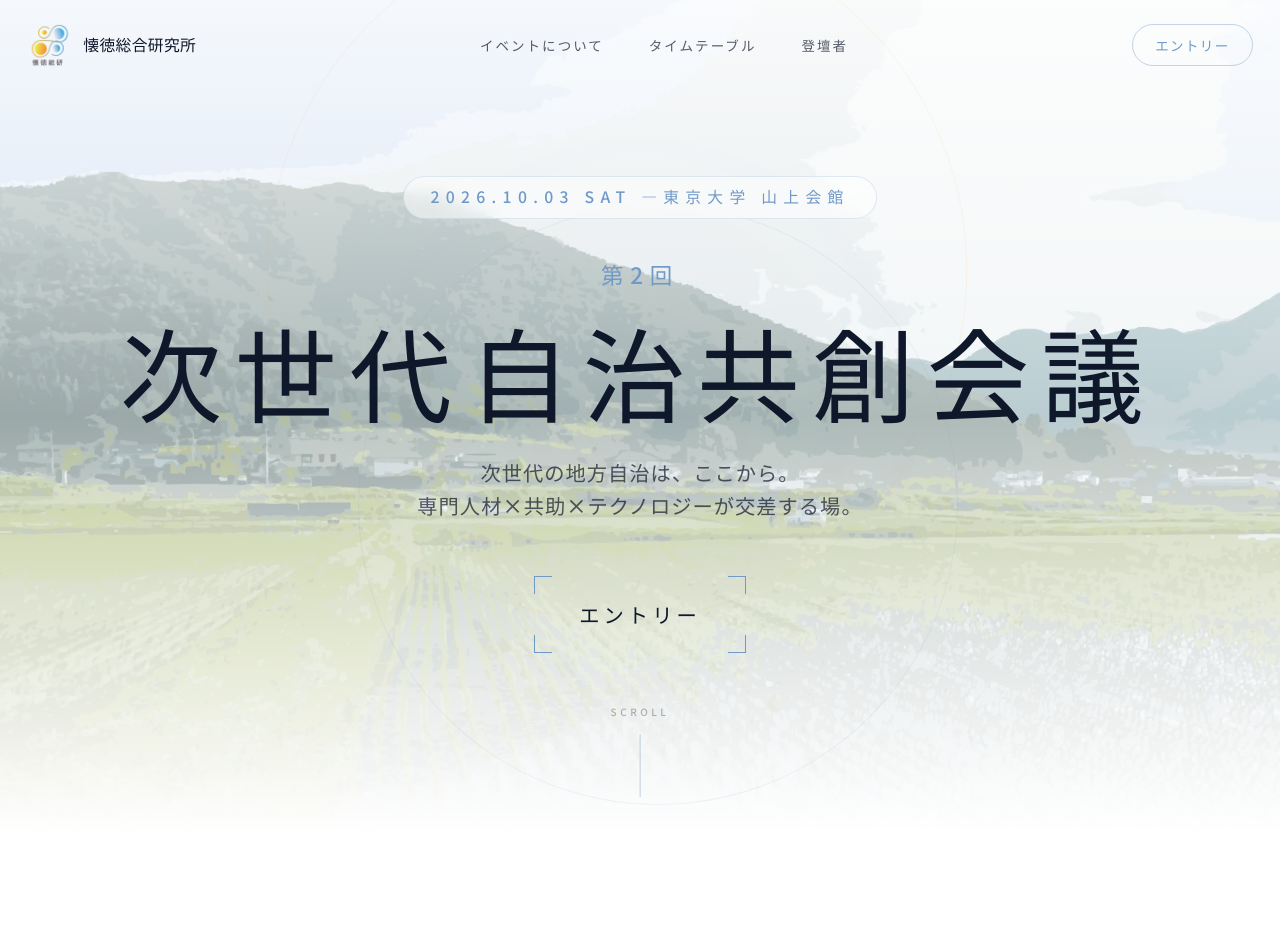
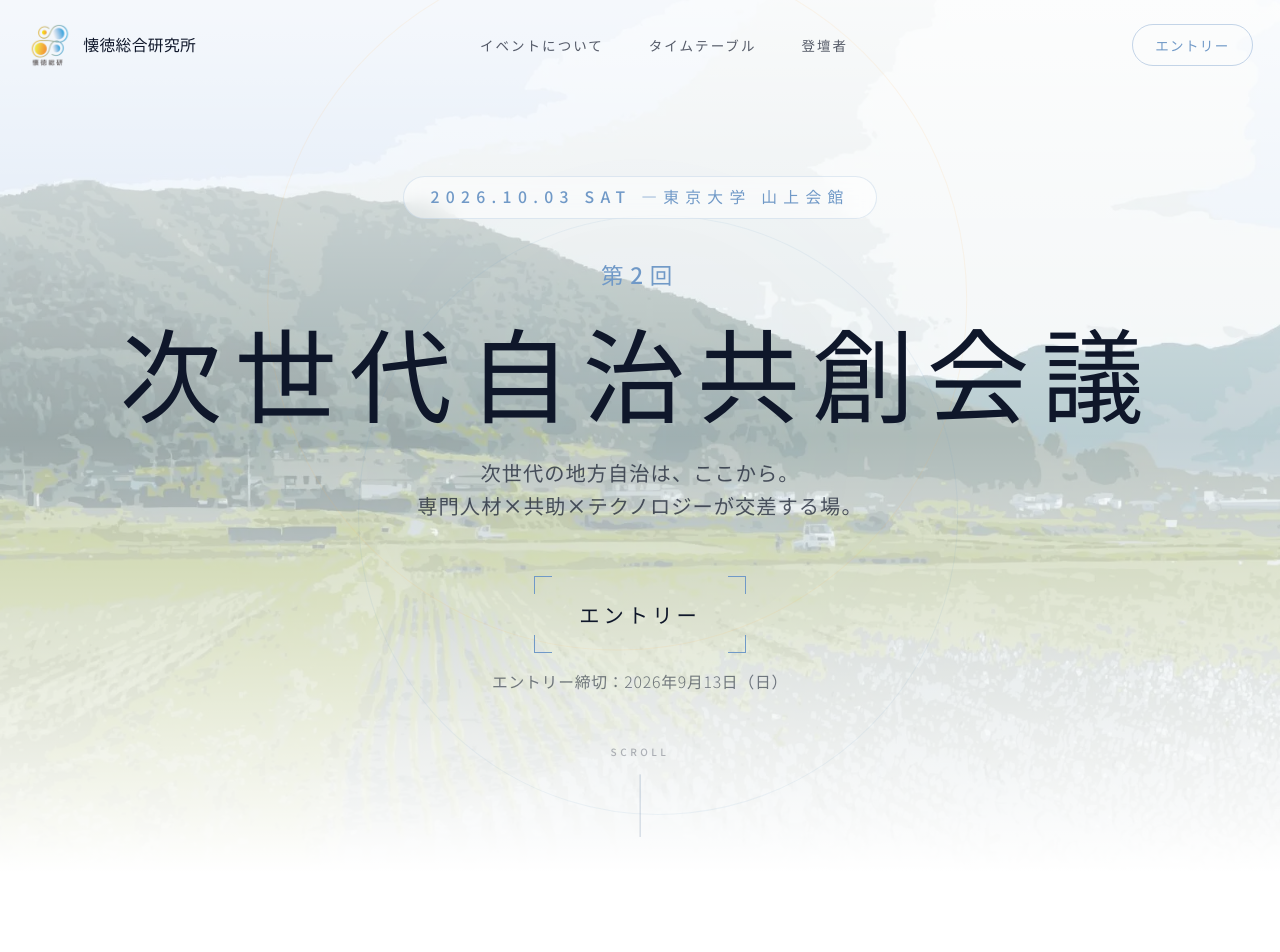
Before and after one commit to LaCall-Gagans-Studio/kaitoku-think-tank, a Next.js app: page / in a window 1280 px wide. Shown: the top 952 px of the page. Built offline with nearby package versions, Linux system fonts and the light colour scheme.

Commit message:
senjyu added

```diff
--- a/src/components/features/CTA.tsx
+++ b/src/components/features/CTA.tsx
@@ -40,8 +40,11 @@ export function CTA() {
           ともに考えていきませんか。
         </p>
 
-        <div className="z-10">
+        <div className="z-10 flex flex-col items-center">
           <CornerButton href={ENTRY_FORM_URL}>エントリー</CornerButton>
+          <p className="mt-4 text-xs sm:text-sm font-light tracking-wider text-text-primary/55">
+            エントリー締切：2026年9月13日（日）
+          </p>
         </div>
       </motion.div>
 
--- a/src/components/features/Hero.tsx
+++ b/src/components/features/Hero.tsx
@@ -100,8 +100,11 @@ export function Hero() {
         </motion.p>
 
         {/* CTA ボタン - 重なり防止のため下部に余白を確保 */}
-        <motion.div variants={itemVariants} className="pb-32 sm:pb-40">
+        <motion.div variants={itemVariants} className="flex flex-col items-center pb-32 sm:pb-40">
           <CornerButton href={ENTRY_FORM_URL}>エントリー</CornerButton>
+          <p className="mt-4 text-xs sm:text-sm font-light tracking-wider text-text-primary/55">
+            エントリー締切：2026年9月13日（日）
+          </p>
         </motion.div>
       </motion.div>
 
--- a/src/components/features/Speakers.tsx
+++ b/src/components/features/Speakers.tsx
@@ -85,6 +85,14 @@ const speakersData: {
           imagePosition: "top",
           profile:
             "1973年埼玉県生まれ。1999年東京大学大学院教育学研究科修士課程修了後、埼玉県比企郡玉川村（現ときがわ町）役場入庁（税務課、教育委員会）。2012年宮崎大学大学院准教授。2016年から兵庫教育大学大学院准教授として、全国で唯一の教育長を育成する教育政策リーダーコースを10年間担当。専門は教育行政学で自治体の独自カリキュラムや教育政策過程を研究。2026年より現職。",
+        },
+        {
+          name: "千手 孝太郎",
+          title: "津南町立津南病院 医師",
+          image: "/speakers/senjyu.webp",
+          imagePosition: "top",
+          profile:
+            "関西医科大学卒業後、初期研修を経て津南町立津南病院へ赴任。病気ではなく人を診ることを信念に、総合診療医として外来・入院・救急・在宅医療まで幅広く担当している。地域医療の課題解決に挑む姿勢が評価され、新潟県医師会研修医奨励賞最優秀賞を受賞。現在は総合診療の専門研修を続けながら、院長補佐として病院経営や組織改革にも参画し、持続可能な地域医療体制づくりに取り組んでいる。また、医学生や中高生向けのキャリアイベントを主催するなど、医療の枠を超えた地域づくりにも尽力。「医療に詳しい まちのお兄ちゃん」を目指し、地域に根ざした医療を実践している。狂言師やライターとしての顔も持つ。",
         },
       ],
     },
--- a/src/components/features/TimeTable.tsx
+++ b/src/components/features/TimeTable.tsx
@@ -51,7 +51,7 @@ const timetableData: SessionItem[] = [
       {
         time: "",
         text: "医療人材（新潟県津南町）",
-        desc: "「経営を担いたい医師を集めるという戦略」",
+        desc: "「多様な挑戦機会で医療人材をひきつける」",
         speakers: "千手 孝太郎（津南町立病院医師）",
         sub: true,
       },
```
Also changed, not shown: public/speakers/senjyu.webp (added).
